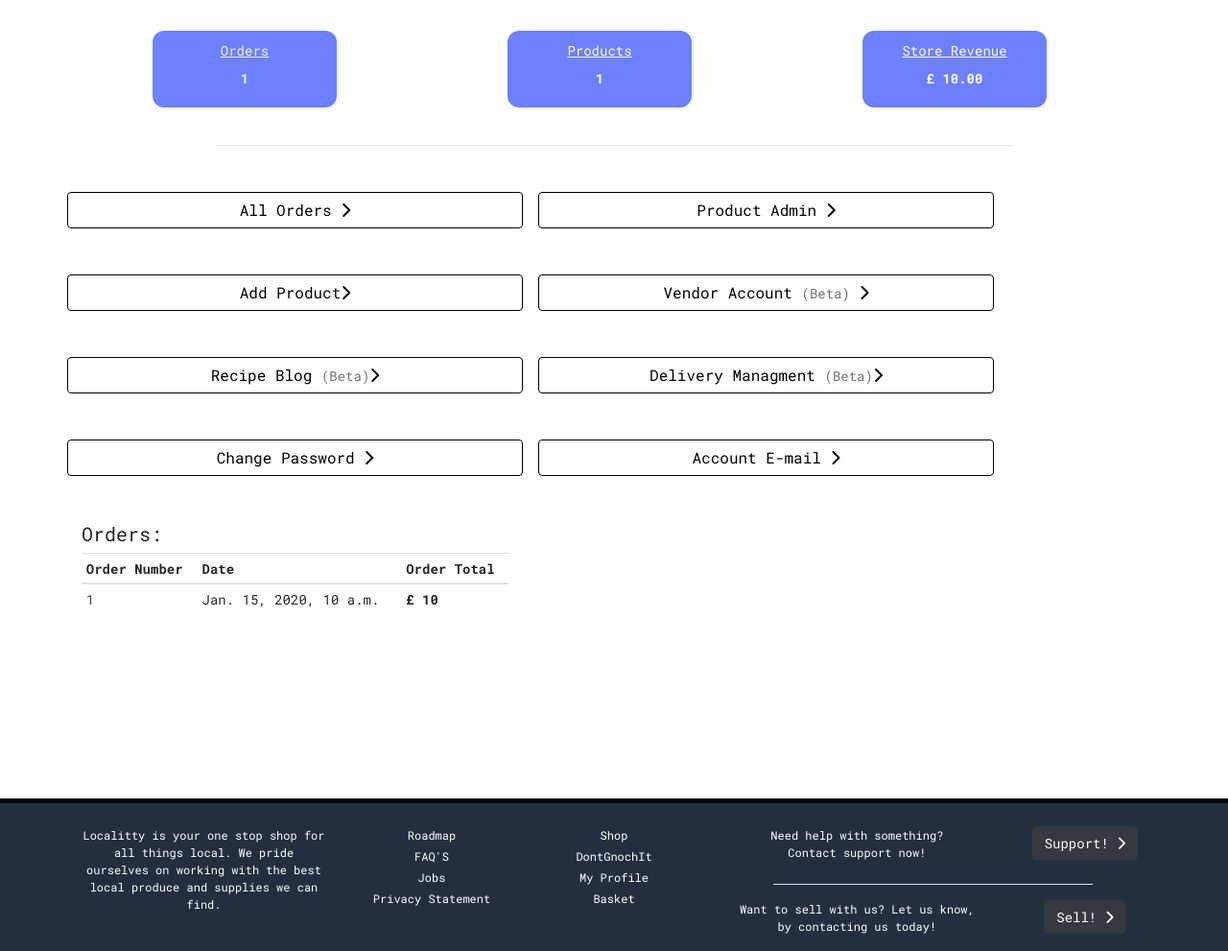
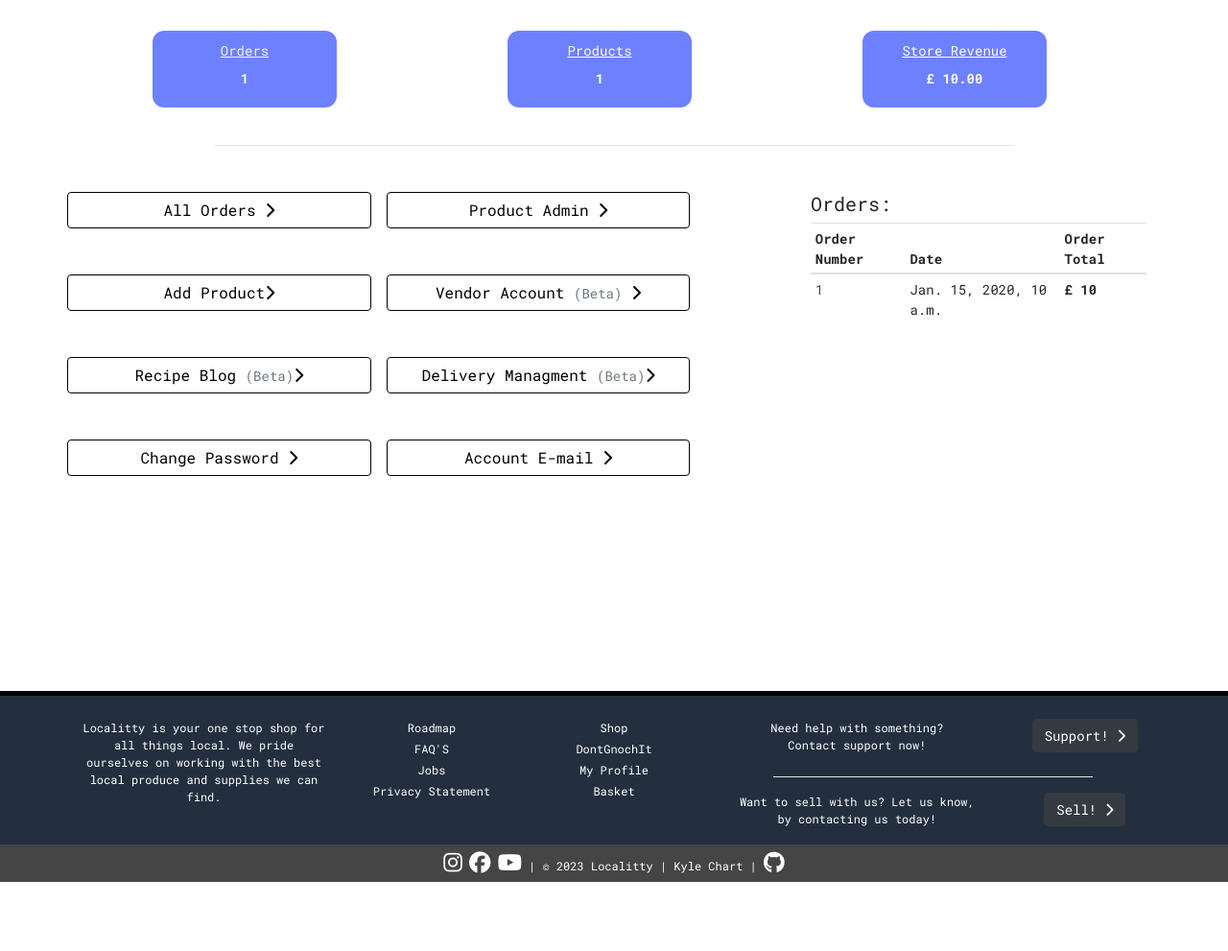
Before and after one commit to Mrekyle/ci-project-5, a Django app: template profiles/templates/admin_dashboard.html in a window 1280 px wide. Shown: the part 170-1161 px from the top of the page at 96% size. After the commit the page ends 1089 px from the top, so only its background shows below. Run offline with Django 3.2, Linux system fonts and the light colour scheme; the template is opened without the code that fills it: most values are stand-ins (such as "Sample title", 1, 10 or a date in 2020); some libraries are stand-ins or nearby versions.

Commit message:
Edit style on admin dashboard

```diff
--- a/profiles/templates/admin_dashboard.html
+++ b/profiles/templates/admin_dashboard.html
@@ -47,7 +47,7 @@
     </div>
     <hr class="w-75 mt-5">
     <div class="row mt-5">
-        <div class="col-7 col-md-12 col-sm-12 admin-buttons">
+        <div class="col-7 col-md-8 col-sm-12 admin-buttons">
             <div class="row text-center mb-5">
                 <a href="{% url 'order_history' %}" class="col-5 btn btn-outline-black">All Orders <i class="fas fa-chevron-right"></i></a>
                 <a href="{% url 'product_managment' %}" class="col-5 btn btn-outline-black ml-3">Product Admin <i class="fas fa-chevron-right"></i></a>
@@ -65,7 +65,7 @@
                 <a href="{% url 'account_email' %}" class="col-5 btn btn-outline-black ml-3" aria-label="Opens the email settings page">Account E-mail <i class="fas fa-chevron-right"></i></a>
             </div>
         </div>
-        <div class="col-5 col-md-5 col-sm-12">
+        <div class="col-5 col-md-4 col-sm-12">
             <h5>Orders:</h5>
             <div class="table-responsive a-order-history">
                 <table class="table table-sm">
--- a/profiles/templates/product_managment.html
+++ b/profiles/templates/product_managment.html
@@ -89,4 +89,5 @@
         <a href="{% url 'admin' %}" aria-label="Send the user back to the admin page" class="btn btn-outline-black"><i class="fas fa-chevron-left"></i> Back</a>
     </div>
 </div>
+
 {% endblock %}
```
